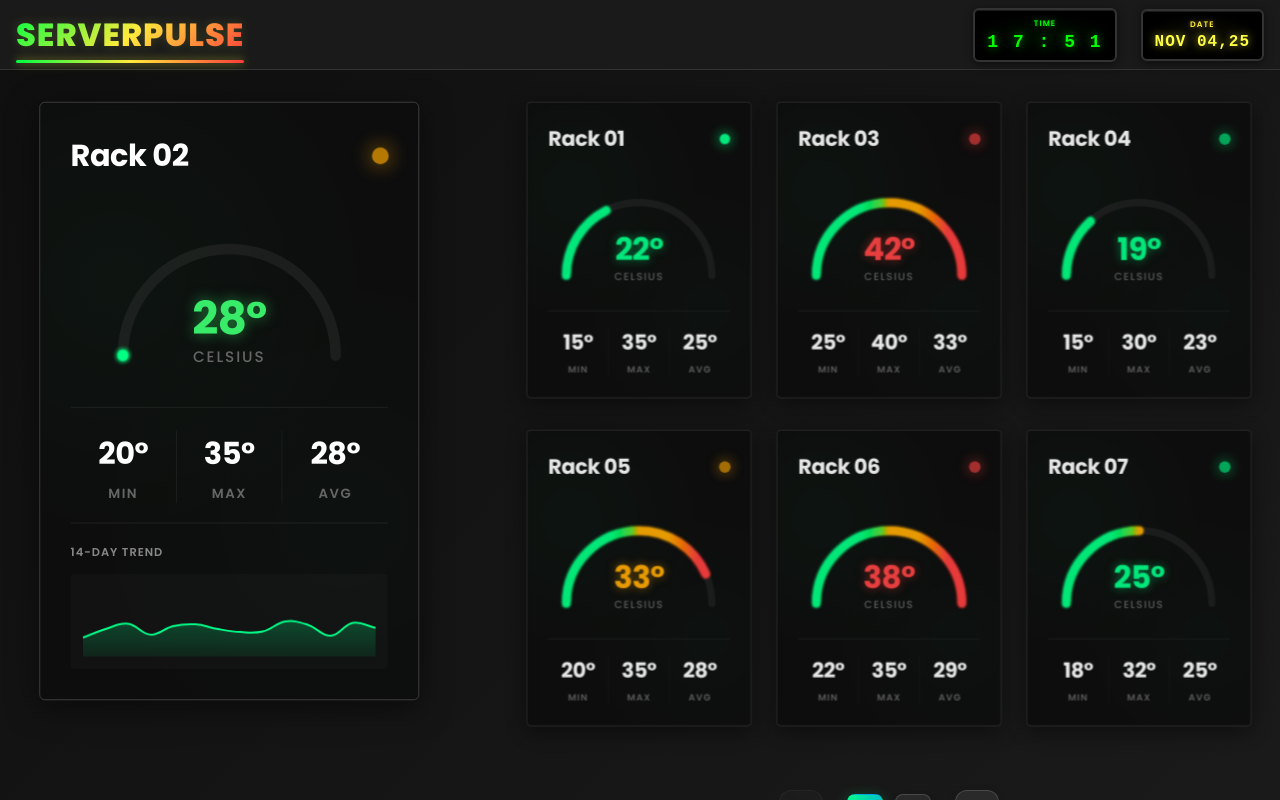
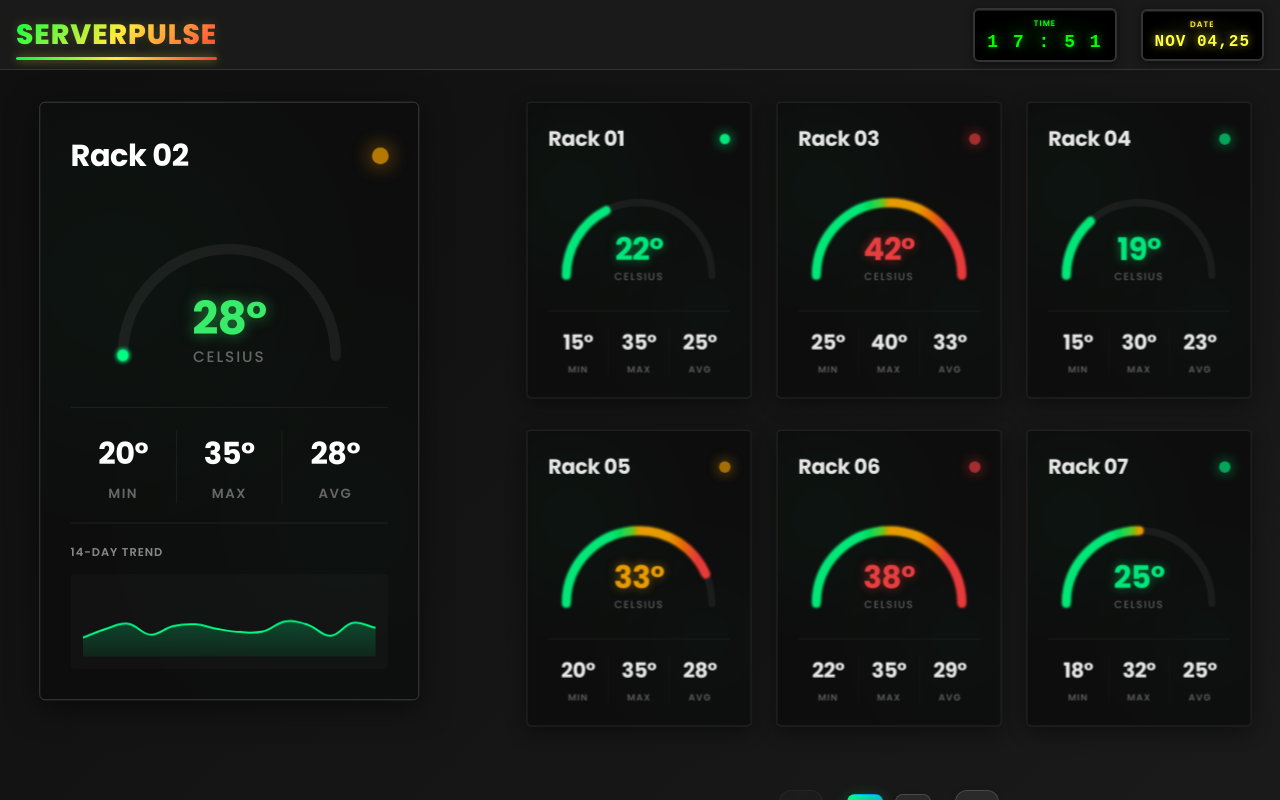
Before and after one commit to ShewonGun/ServerPulse, an Angular app in the folder serverpulse-frontend/: page / in a window 1280 px wide. Built offline with nearby package versions, Linux system fonts and the light colour scheme.

Commit message:
title css

```diff
--- a/serverpulse-frontend/src/app/shared/Navbar/navbar-component.scss
+++ b/serverpulse-frontend/src/app/shared/Navbar/navbar-component.scss
@@ -30,7 +30,7 @@
     position: relative;
 
     .logo-text {
-      font-size: 32px;
+      font-size: 28px;
       font-weight: 800;
       margin: 0;
       letter-spacing: 1px;
```
